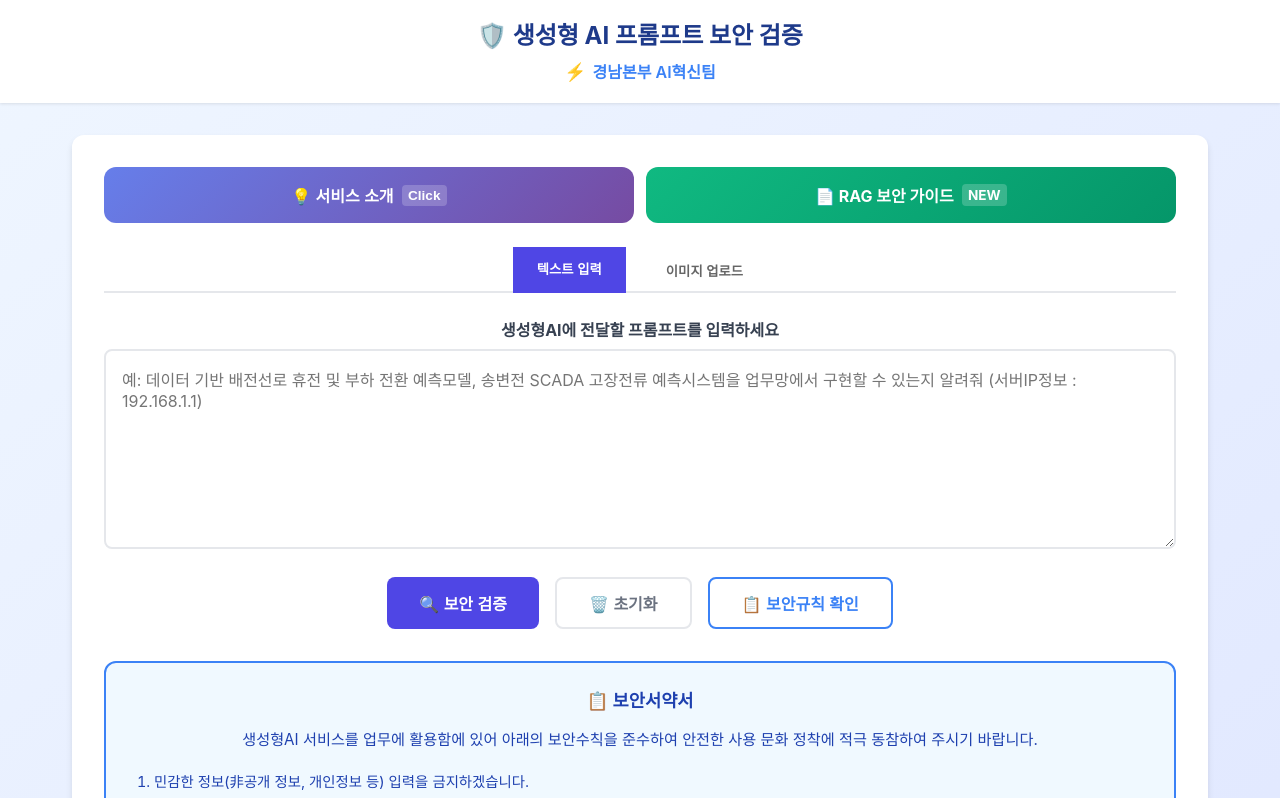
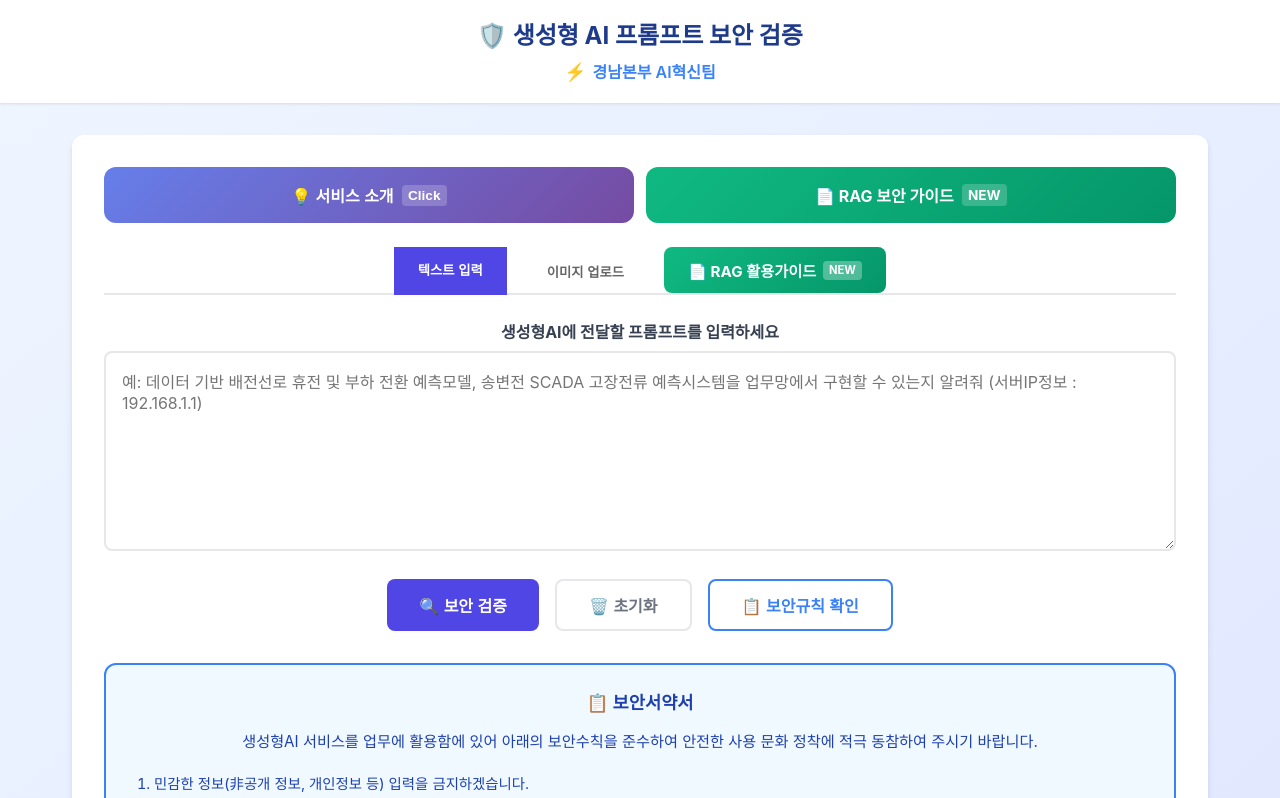
Before and after one commit to kai01235813-eng/knai_safetyprompt_web, a Next.js app: page / in a window 1280 px wide. Shown: the top 798 px of the page. Built offline with nearby package versions, Linux system fonts and the light colour scheme.

Commit message:
Add RAG guide link to tab navigation
Place RAG 활용가이드 button next to image upload tab
with green gradient styling and NEW badge

Co-Authored-By: Claude Opus 4.5 <noreply@anthropic.com>

```diff
--- a/app/page.tsx
+++ b/app/page.tsx
@@ -292,6 +292,31 @@ export default function Home() {
               >
                 이미지 업로드
               </button>
+              <a
+                href="/rag-safety"
+                style={{
+                  padding: '0.75rem 1.5rem',
+                  background: 'linear-gradient(135deg, #10b981 0%, #059669 100%)',
+                  color: 'white',
+                  border: 'none',
+                  borderRadius: '8px',
+                  cursor: 'pointer',
+                  fontWeight: 'bold',
+                  textDecoration: 'none',
+                  display: 'flex',
+                  alignItems: 'center',
+                  gap: '0.4rem',
+                  fontSize: '0.95rem'
+                }}
+              >
+                📄 RAG 활용가이드
+                <span style={{
+                  fontSize: '0.7rem',
+                  background: 'rgba(255,255,255,0.3)',
+                  padding: '0.15rem 0.4rem',
+                  borderRadius: '4px'
+                }}>NEW</span>
+              </a>
             </div>
 
             {/* 입력 영역 */}
```
